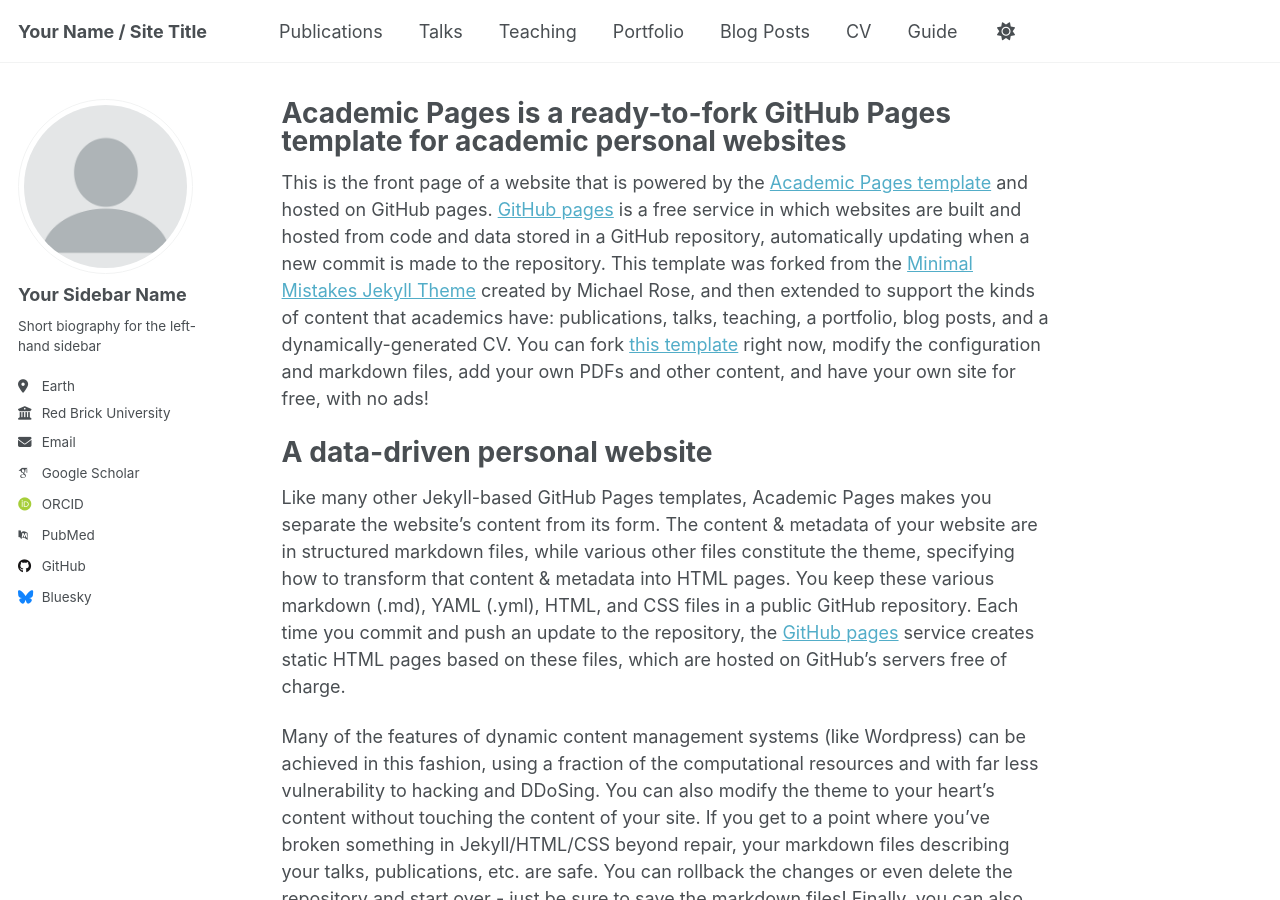
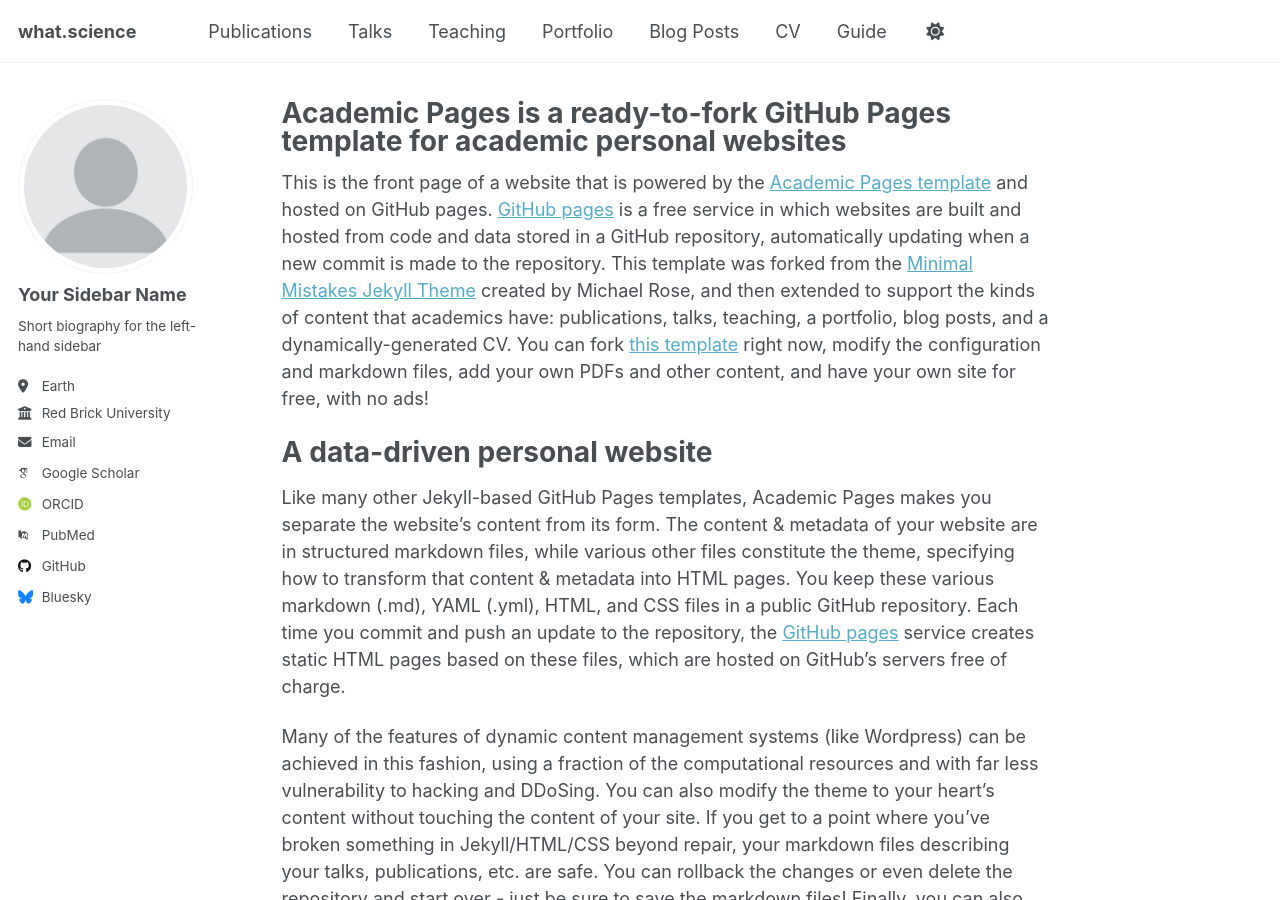
Before and after one commit to kovre/kovre.github.io, a Jekyll site: the page built from _pages/about.md, in a window 1280 px wide and 900 px high. Built offline with Jekyll 4.4.1, drawn with Linux system fonts in a browser that asks for light colours; some web fonts are replaced.

Commit message:
Update _config.yml

```diff
--- a/_config.yml
+++ b/_config.yml
@@ -9,7 +9,7 @@
 # Basic Site Settings
 locale                   : "en-US"
 site_theme               : "default"
-title                    : "Your Name / Site Title"
+title                    : "what.science"
 title_separator          : "-"
 name                     : &name "Your Name"
 description              : &description "personal description"
```
